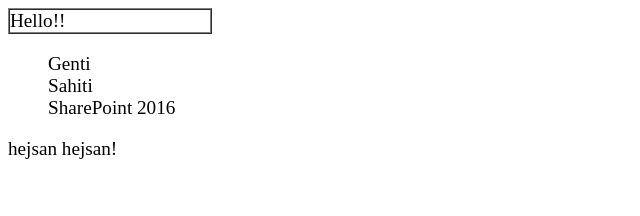
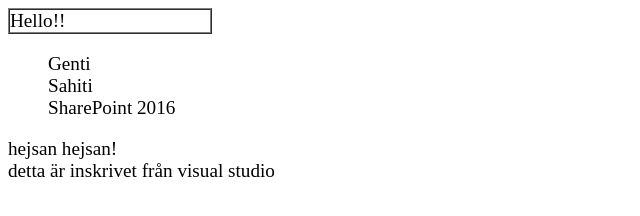
Before and after one commit to Genti81/Bootstrap, a plain HTML site: page Bootstrap/index.html in a window 1280 px wide. Shown: the whole page, without its empty margins (0-640 px from the left). Drawn offline with Linux system fonts and the light colour scheme.

Commit message:
inskrivet i vs bara för att jag ville testa det.. hur kommentarer funkar

```diff
--- a/Bootstrap/index.html
+++ b/Bootstrap/index.html
@@ -36,5 +36,6 @@
     </div>
 
 	<div>hejsan hejsan!</div>
+    detta är inskrivet från visual studio
 </body>
 </html>
```
